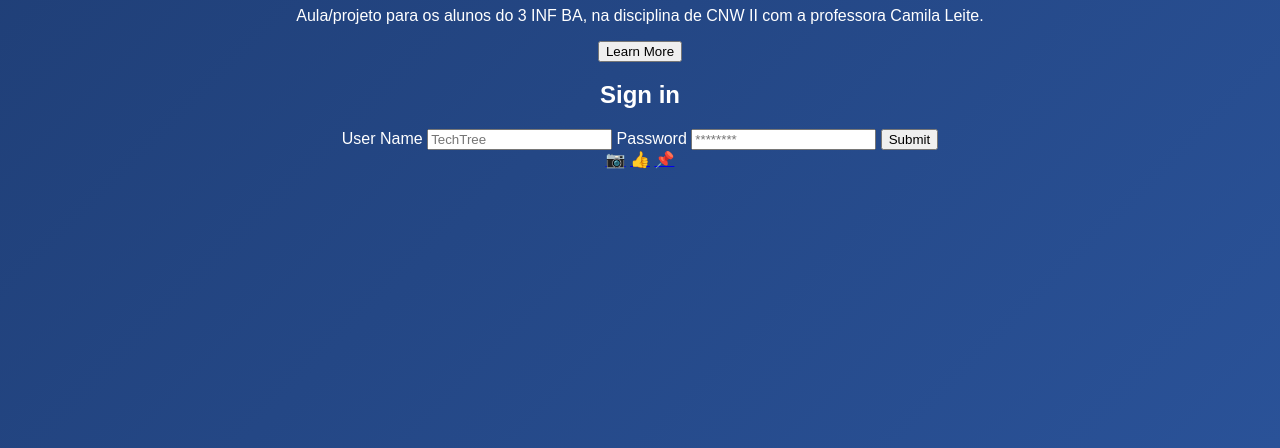
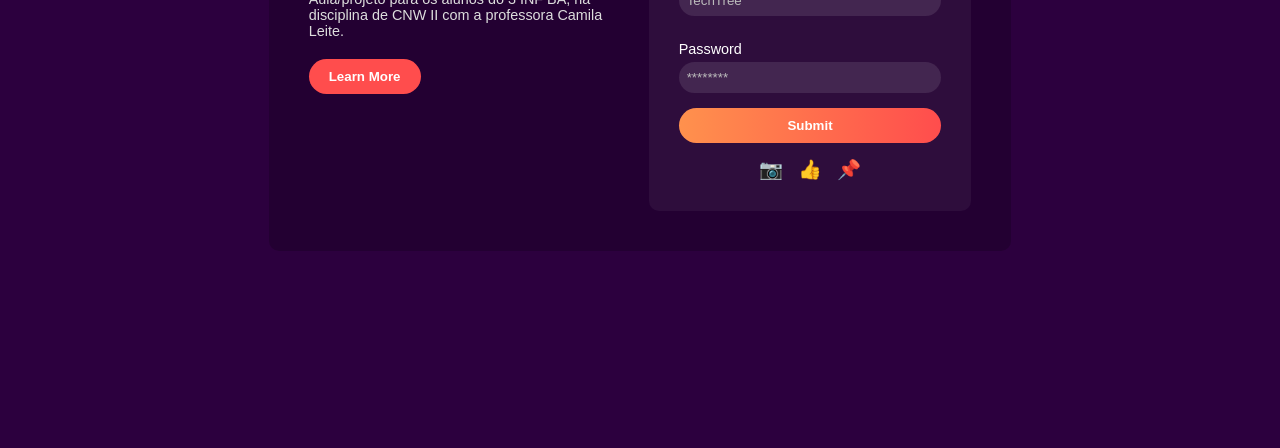
Before and after one commit to luisa-ralima/mriaas.github.io, a website: page index.html in a window 1280 px wide. Shown: the part 352-800 px from the top of the page. Drawn offline with nearby package versions, Linux system fonts and the light colour scheme; files that its build step writes are made by us from their sources.

Commit message:
Update style.css

```diff
--- a/assets/style.css
+++ b/assets/style.css
@@ -1,56 +1,104 @@
-/* @import "https://cdn.jsdelivr.net/npm/bulma@1.0.4/css/bulma.min.css"; */
-
-/* /assets/styles.css */
+* {
+    margin: 0;
+    padding: 0;
+    box-sizing: border-box;
+    font-family: Arial, Helvetica, sans-serif;
+}
 
 body {
-  margin: 0;
-  font-family: 'Poppins', sans-serif;
-  background: linear-gradient(135deg, #1e3c72, #2a5298);
-  color: #fff;
+    background-color: #2c003e; /* Cor sólida no lugar da imagem */
     display: flex;
     justify-content: center;
     align-items: center;
     height: 100vh;
-  text-align: center;
+    color: white;
 }
 
-.hero {
-  padding: 2rem;
-  max-width: 800px;
-  animation: fadeIn 1.5s ease-in-out;
+.container {
+    display: flex;
+    background-color: rgba(0,0,0,0.2);
+    padding: 40px;
+    border-radius: 10px;
+    gap: 40px;
 }
 
-.title {
-  font-size: 3rem;
-  font-weight: 700;
-  margin-bottom: 1rem;
-  text-shadow: 2px 2px 4px rgba(0,0,0,0.3);
+.left {
+    max-width: 300px;
 }
 
-.subtitle {
-  font-size: 1.5rem;
-  font-weight: 400;
-  opacity: 0.9;
+.left h1 {
+    font-size: 2.5em;
+    margin-bottom: 15px;
 }
 
-/* Animação suave */
-@keyframes fadeIn {
-  from {
-    opacity: 0;
-    transform: translateY(-20px);
-  }
-  to {
-    opacity: 1;
-    transform: translateY(0);
-  }
+.left p {
+    font-size: 0.9em;
+    color: #ddd;
+    margin-bottom: 20px;
 }
 
-/* Responsivo */
-/* @media (max-width: 600px) {
-  .title {
-    font-size: 2.2rem;
+.left button {
+    background-color: #ff4d4d;
+    border: none;
+    padding: 10px 20px;
+    border-radius: 20px;
+    color: white;
+    font-weight: bold;
+    cursor: pointer;
 }
-  .subtitle {
-    font-size: 1.2rem;
+
+.right {
+    background-color: rgba(255,255,255,0.05);
+    padding: 30px;
+    border-radius: 10px;
+    min-width: 300px;
 }
-} */
+
+.right h2 {
+    text-align: center;
+    margin-bottom: 20px;
+}
+
+label {
+    display: block;
+    margin: 10px 0 5px;
+    font-size: 0.9em;
+}
+
+input {
+    width: 100%;
+    padding: 8px;
+    border-radius: 20px;
+    border: none;
+    margin-bottom: 15px;
+    background-color: rgba(255,255,255,0.1);
+    color: white;
+}
+
+input::placeholder {
+    color: #bbb;
+}
+
+.submit-btn {
+    width: 100%;
+    padding: 10px;
+    border: none;
+    border-radius: 20px;
+    font-weight: bold;
+    cursor: pointer;
+    background: linear-gradient(to right, #ff914d, #ff4d4d);
+    color: white;
+}
+
+.social {
+    display: flex;
+    justify-content: center;
+    gap: 15px;
+    margin-top: 15px;
+}
+
+.social a {
+    color: white;
+    text-decoration: none;
+    font-size: 1.2em;
+}
```
Lines whose indentation alone changed are shown as unchanged.
